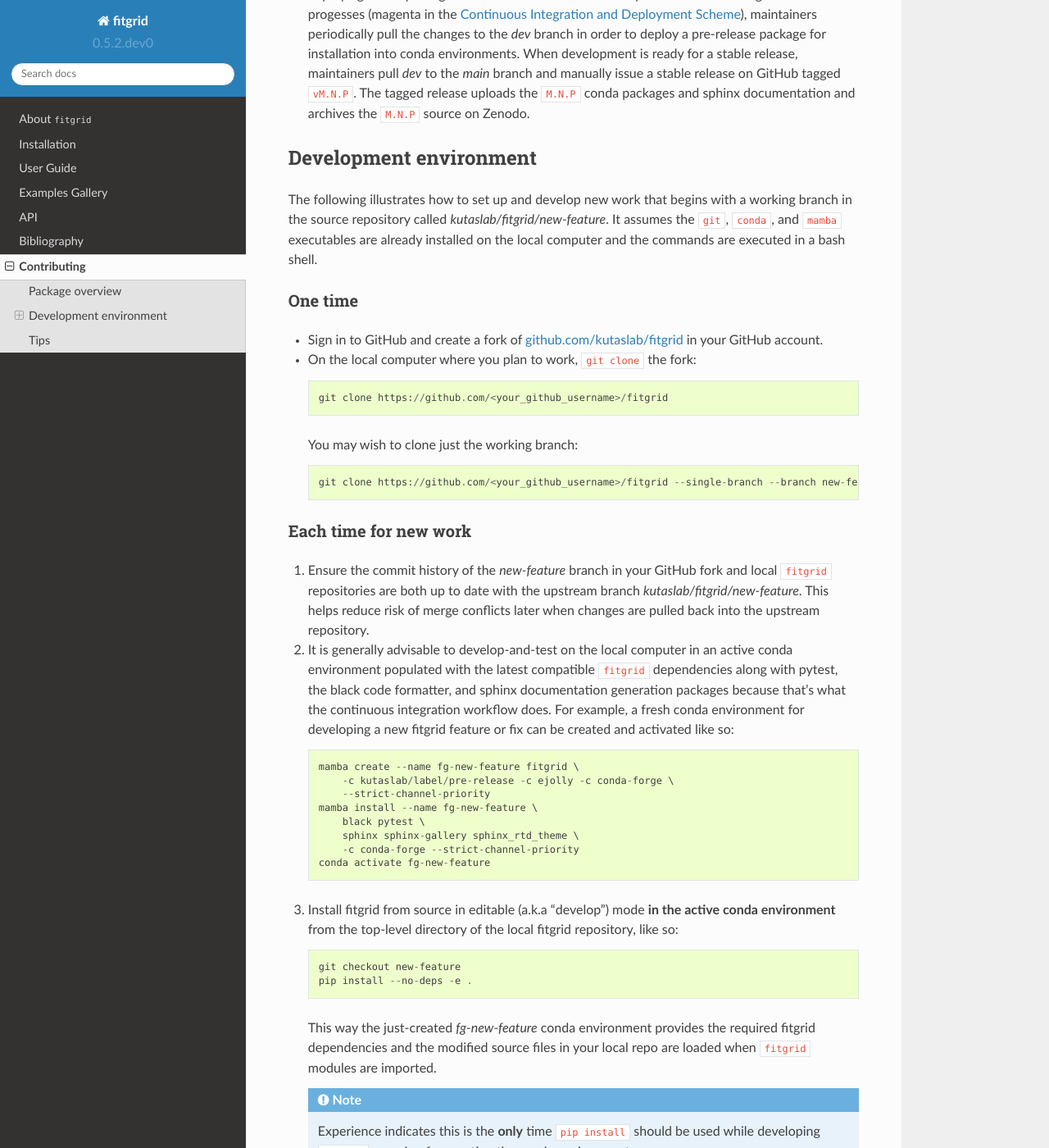
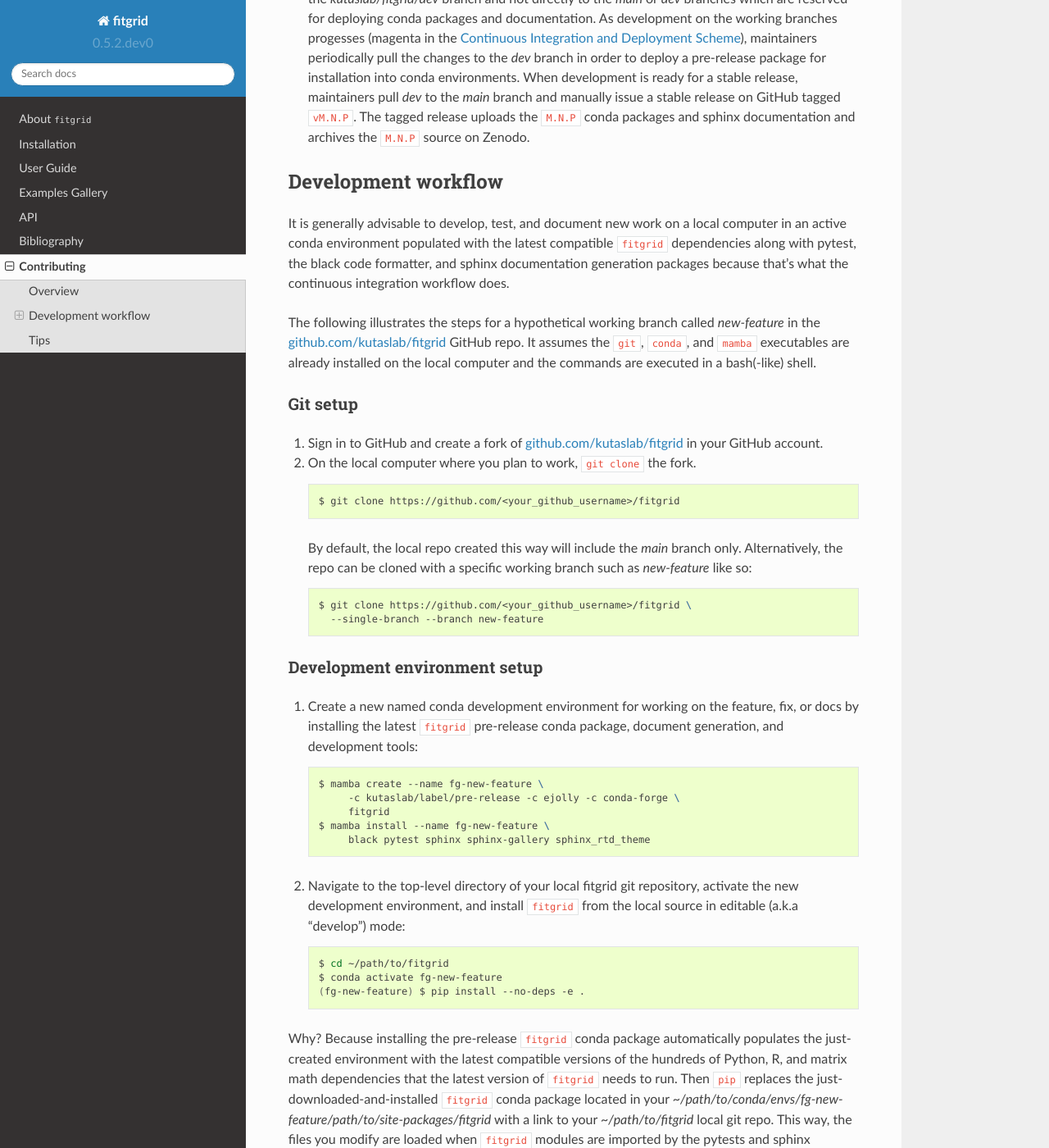
Before and after one commit to kutaslab/fitgrid, a Sphinx documentation site: the page built from docs/source/contributing.rst, in a window 1280 px wide and 1400 px high, scrolled down 2782 px. Shown: the whole window at 82% size. Built offline with Sphinx 7.4.7 and the Read the Docs theme 2.0.0, drawn with Linux system fonts in a browser that asks for light colours; pages that are not in the unit, such as notebooks, are missing from menus; some of the changed text lies outside the part shown.

Commit message:
update install/contributing docs for mamba 0.15.1

```diff
--- a/docs/source/contributing.rst
+++ b/docs/source/contributing.rst
@@ -8,14 +8,16 @@
 Field reports and ideas large and small for how to improve ``fitgrid``
 are welcome. Please post what you have in mind on GitHub in
 ``fitgrid`` `Issues <https://github.com/kutaslab/fitgrid/issues>`_ in
-accordance with the ``fitgrid`` `Code of Conduct
+accord with the `Code of Conduct
 <https://github.com/kutaslab/fitgrid/blob/main/CODE_OF_CONDUCT.md>`_
-to start a discussion of next steps and plan the approach.
+to start a discussion of next steps and plan the approach. If you
+think you have encountered a bug, please follow the bug report
+guidlines when
 
 
-================
-Package overview
-================
+========
+Overview
+========
 
 The ``fitgrid`` code is written in Python, and requires many
 open-source scientific computing packages including :std:doc:`numpy
@@ -63,9 +65,11 @@
   .. note::
      In this scheme, the stable package version ``M.N.P`` sorts higher
      than the development version ``M.N.P.devX``, for example,
-     ``0.5.1.`` > ``0.5.1.dev1`` > ``0.5.1.dev0`` > ``0.5.0``
+     ``0.5.1`` > ``0.5.1.dev1`` > ``0.5.1.dev0`` > ``0.5.0``
 
-GitHub reserved branch names and version strings: https://github.com/kutsalab/fitgrid
+GitHub reserved branches and version strings: https://github.com/kutsalab/fitgrid
+  * The `main` and `dev` branches are reserved for deploying package
+    releases, only maintainers make pull requests to these branches.
   * The branch `main` = the latest stable release, version ``M.N.P`` with tag ``vM.N.P``
   * The branch `dev` = the latest development version ``M.N.P.devX``.
   * Names and version strings for working branches other than `main`
@@ -107,44 +111,44 @@
   available online at https://kutaslab.github.io/fitgrid-dev-docs.
 
 
-The ``fitgrid`` CID is implemented in a single-pass GitHub Action
-workflow, `figrid-cid.yml
-<https://github.com/kutaslab/fitgrid/blob/main/.github/workflows/fitgrid-cid.yml>`_.
-The continuous integration workflow is triggered by push, pull request
-and manual release events on GitHub. The deploy phase selectively
-uploads the conda packages and documentation for development version
-pre-releases and stable releases. This scheme allows conda or mamba
-installation of both stable and development versions and automatically
-synchronizes the stable release version string and source code across
-the GitHub repository at `github.com/kutaslab/fitgrid
-<https://github.com/kutaslab/fitgrid>`_, the conda packages at
-`anaconda.org/kutaslab/fitgrid <https://anaconda.org>`_ , the online
-`sphinx documentation <https:kutaslab.github.io/fitgrid>`_, and the
-Zenodo source code archive at `DOI 10.5281/zenodo.3581496
-<https://doi.org/10.5281/zenodo.3581496>`_.
+Continuous Integration and Deployment (CID)
+  The ``fitgrid`` CID is implemented in a single-pass GitHub Action
+  workflow, `figrid-cid.yml
+  <https://github.com/kutaslab/fitgrid/blob/main/.github/workflows/fitgrid-cid.yml>`_.
+  The continuous integration workflow is triggered by push, pull
+  request and manual release events on GitHub. The deploy phase
+  selectively uploads the conda packages and documentation for
+  development version pre-releases and stable releases. This scheme
+  allows conda or mamba installation of both stable and development
+  versions and automatically synchronizes the stable release version
+  string and source code across the GitHub repository at
+  `github.com/kutaslab/fitgrid
+  <https://github.com/kutaslab/fitgrid>`_, the conda packages at
+  `anaconda.org/kutaslab/fitgrid <https://anaconda.org>`_ , the online
+  `sphinx documentation <https:kutaslab.github.io/fitgrid>`_, and the
+  Zenodo source code archive at `DOI 10.5281/zenodo.3581496
+  <https://doi.org/10.5281/zenodo.3581496>`_.
 
 
-.. _cid-figure:
+  .. _cid-figure:
 
-.. figure:: _static/fitgrid_cid_scheme.png
+  .. figure:: _static/fitgrid_cid_scheme.png
 
-   Continuous Integration and Deployment Scheme
+     Continuous Integration and Deployment Scheme
 
 
-Continuous Integration
-  The conda package is built from the
-  source on the triggering branch and installed into a newly created
-  conda test environment.  The pytests in `fitgrid/tests/test_*.py`
-  are run and the Sphinx html documentation is generated, including the
-  sphinx-gallery `*.py` examples, in the test environment with
-  the just-built package as installed.
+  **Continuous Integration.** The conda package is built from the source
+  on the triggering branch and installed into a newly created conda
+  test environment.  The pytests in `fitgrid/tests/test_*.py` are run
+  and the Sphinx html documentation is generated, including the
+  sphinx-gallery `*.py` examples, in the test environment with the
+  just-built package as installed.
 
-Deployment
-  If the CI passes, workflows triggered on branch `dev`
-  with version string of the form ``M.N.P.devX`` or triggered by a GitHub manual
-  releases tagged ``vM.N.P`` on branch main auto-upload the just-built conda
-  package and Sphinx documentation to the appropriate destination
-  repositories.
+  **Deployment**. If the CI passes, workflows triggered on branch `dev`
+  with version string of the form ``M.N.P.devX`` or triggered by a
+  GitHub manual releases tagged ``vM.N.P`` on branch main auto-upload
+  the just-built conda package and Sphinx documentation to the
+  appropriate destination repositories.
 
   * Pre-release: ``M.N.P.devX``
 
@@ -158,9 +162,9 @@
     * Zenodo archive DOI: `10.5281/zenodo.3581496 <https://doi.org/10.5281/zenodo.3581496>`_
 
 
-New work
+Developing new features, bug fixes, and docs
   Updates to ``fitgrid`` source and docs are committed to working
-  branches derived from the `kutaslab/fitgrid/dev` branch and not
+  branches typically derived from the `kutaslab/fitgrid/dev` branch and not
   directly to the `main` or `dev` branches which are reserved for
   deploying conda packages and documentation. As development on the
   working branches progesses (magenta in the :ref:`cid-figure`),
@@ -173,124 +177,192 @@
   archives the ``M.N.P`` source on Zenodo.
 
 
-=======================
-Development environment
-=======================
+====================
+Development workflow
+====================
 
-The following illustrates how to set up and develop new work
-that begins with a working branch in the source repository called
-`kutaslab/fitgrid/new-feature`. It assumes the ``git``, ``conda``, and
-``mamba`` executables are already installed on the local computer and
-the commands are executed in a bash shell.
+It is generally advisable to develop, test, and document new work
+on a local computer in an active conda environment populated with the
+latest compatible ``fitgrid`` dependencies along with :std:doc:`pytest
+<pytest:index>`, the :std:doc:`black <black:index>` code formatter,
+and sphinx documentation generation packages because that's what the
+continuous integration workflow does.
 
---------
-One time
---------
-
-* Sign in to GitHub and create a fork of `github.com/kutaslab/fitgrid
-  <https://github.com/kutaslab/fitgrid>`_ in your GitHub account.
-
-* On the local computer where you plan to work, ``git clone`` the fork: ::
-
-    git clone https://github.com/<your_github_username>/fitgrid
-
-  You may wish to clone just the working branch: ::
-
-    git clone https://github.com/<your_github_username>/fitgrid --single-branch --branch new-feature
+The following illustrates the steps for a hypothetical working branch
+called `new-feature` in the `github.com/kutaslab/fitgrid
+<https://github.com/kutaslab/fitgrid>`_ GitHub repo. It assumes the
+``git``, ``conda``, and ``mamba`` executables are already installed on
+the local computer and the commands are executed in a bash(-like)
+shell.
 
 
-----------------------
-Each time for new work
-----------------------
+---------
+Git setup
+---------
+
+#. Sign in to GitHub and create a fork of `github.com/kutaslab/fitgrid
+   <https://github.com/kutaslab/fitgrid>`_ in your GitHub account.
+
+#. On the local computer where you plan to work, ``git clone`` the
+   fork.
+
+   .. code-block:: bash
+
+      $ git clone https://github.com/<your_github_username>/fitgrid
+
+   By default, the local repo created this way will include the `main`
+   branch only. Alternatively, the repo can be cloned with a specific
+   working branch such as `new-feature` like so:
+
+   .. code-block:: bash
+
+      $ git clone https://github.com/<your_github_username>/fitgrid \
+        --single-branch --branch new-feature
+
+
+---------------------------------------
+Development environment setup
+---------------------------------------
+
+#. Create a new named conda development environment for working on the
+   feature, fix, or docs by installing the latest ``fitgrid``
+   pre-release conda package, document generation, and development
+   tools:
+
+   .. code-block:: bash
+
+      $ mamba create --name fg-new-feature \
+           -c kutaslab/label/pre-release -c ejolly -c conda-forge \
+           fitgrid
+      $ mamba install --name fg-new-feature \
+           black pytest sphinx sphinx-gallery sphinx_rtd_theme
+
+
+#. Navigate to the top-level directory of your local fitgrid git
+   repository, activate the new development environment, and install
+   ``fitgrid`` from the local source in editable (a.k.a "develop")
+   mode:
+
+   .. code-block:: bash
+
+      $ cd ~/path/to/fitgrid
+      $ conda activate fg-new-feature
+      (fg-new-feature) $ pip install --no-deps -e .
+
+Why? Because installing the pre-release ``fitgrid`` conda package
+automatically populates the just-created environment with the latest
+compatible versions of the hundreds of Python, R, and matrix math
+dependencies that the latest version of ``fitgrid`` needs to run. Then
+``pip`` replaces the just-downloaded-and-installed ``fitgrid`` conda
+package located in your
+`~/path/to/conda/envs/fg-new-feature/path/to/site-packages/fitgrid`
+with a link to your `~/path/to/fitgrid` local git repo. This way, the
+files you modify are loaded when ``fitgrid`` modules are imported by
+the pytests and sphinx document generators and your changes are
+version-controlled by git.
+
+.. note::
+
+   Experience indicates this is the **only** time ``pip install``
+   should be used while developing ``fitgrid`` on pain of corrupting
+   the conda environment. If you want to add other packages to the
+   development environment use ``mamba install`` or ``conda install``.
+
+
+.. _dev_doc_test:
+
+-----------------------
+Develop, test, document
+-----------------------
+
+#. Activate the `fg-new-feature` development environment.
+
+   .. code-block:: bash
+
+      $ conda activate fg-new-feature
+      (fg-new-feature) $
+
+#. Checkout the git working branch. If it doesn't exist locally,
+   ``git`` should automagically set it to track the remote working
+   branch in your GitHub fork, make sure it does.
+
+   .. code-block:: bash
+
+      $ git checkout new-feature
 
 #. Ensure the commit history of the `new-feature` branch in your
-   GitHub fork and local ``fitgrid`` repositories are both up to date with
-   the upstream branch `kutaslab/fitgrid/new-feature`. This helps
+   GitHub fork and local repo are both up to date with the branch in
+   the upstream GitHub repo `github.com/kutaslab/fitgrid
+   <https://github.com/kutaslab/fitgrid>`_ where you will make the
+   pull request (PR), i.e., `new-feature` in this example.  This helps
    reduce risk of merge conflicts later when changes are pulled back
    into the upstream repository.
 
-#. It is generally advisable to develop-and-test on the local computer
-   in an active conda environment populated with the latest compatible
-   ``fitgrid`` dependencies along with :std:doc:`pytest
-   <pytest:index>`, the :std:doc:`black <black:index>` code formatter, and
-   sphinx documentation generation packages because that's what the
-   continuous integration workflow does. For example, a fresh conda
-   environment for developing a new fitgrid feature or fix can be
-   created and activated like so: ::
+#. Make the changes to the source code .py or docs .rst.
 
-    mamba create --name fg-new-feature fitgrid \
-        -c kutaslab/label/pre-release -c ejolly -c conda-forge \
-        --strict-channel-priority
-    mamba install --name fg-new-feature \
-        black pytest \
-	sphinx sphinx-gallery sphinx_rtd_theme \
-	-c conda-forge --strict-channel-priority
-    conda activate fg-new-feature
+#. Document the .py source files with `numpy-style docstrings
+   <https://numpydoc.readthedocs.io/en/latest/format.html>`_.
 
-#. Install fitgrid from source in editable (a.k.a "develop") mode **in
-   the active conda environment** from the top-level directory of the
-   local fitgrid repository, like so: ::
+#. For new functionality add or update pytests in
+   `fitgrid/tests/test_*.py` to cover the changes.
 
-     git checkout new-feature
-     pip install --no-deps -e .
+#. If it is useful, add or update a working `.py` example in the
+   relevant `fitgrid/docs/gallery` subdirectories for display in the
+   :ref:`gallery`.
 
-   This way the just-created `fg-new-feature` conda environment
-   provides the required fitgrid dependencies and the modified source
-   files in your local repo are loaded when ``fitgrid`` modules are
-   imported.
+#. Run a code checker such as `flake8` or `pylint` on the .py files.
 
-   .. note::
+#. Navigate to the top level of the ``fitgrid`` repository, run the
+   code formatter and pytests the same way the GitHub Action CI does:
 
-      Experience indicates this is the **only** time ``pip install``
-      should be used while developing ``fitgrid`` on pain of
-      corrupting the conda environment.
+   .. code-block:: bash
 
+      (fg-new-feature) $ black -S --line-length 79 .
+      (fg-new-feature) $ pytest
 
-**Develop-and-test**
+#. When pytests pass, navigate to the top level of the ``fitgrid``
+   repository and build the sphinx documentation the same way the
+   GitHub Action CI does:
 
-#. Activate the `fg-new-feature` development environment.
+   .. code-block:: bash
 
-#. Make the changes to the source code and write pytests
-   to cover any new functionality in the local source repo
-   `fitgrid/tests/test_*.py`.
+      (fg-new-feature) $ make -C docs clean; make -C docs html
 
-#. Navigate to the top level of the ``fitgrid`` repository, run the code formatter and
-   pytests. ::
+   Monitor the docs building for errors and warnings, then open the
+   local file `~/path/to/fitgrid/docs/build/html/index.html` in your
+   web browser and visually verify that the .rst docs and
+   sphinx-gallery ``*.py`` Python examples in the subdirectories of
+   `~/path/to/fitgrid/docs/source/gallery` produce the expected
+   results and figures.
 
-     black -S --line-length 79 .
-     pytest
-
-#. When pytests pass, generate the documentation and verify that the
-   sphinx-gallery ``*.py`` Python examples in the subdirectories
-   of `fitgrid/docs/source/gallery` in the local source repository all
-   run with the expected results and figures::
-
-    make -C docs clean; make -C docs html
+-------------------
+Pull requests (PRs)
+-------------------
 
 #. When pytests pass and documentation builds locally, commit the
-   changes on branch `fg-feature` and push the working branch to your
+   changes on branch `new-feature` and push the working branch to your
    forked ``fitgrid`` repository on GitHub.
 
-#. Sign in to GitHub, navigate to the fork's Action tab and verify
-   that the push on branch `fg-feature` triggered a github CI Action
+#. Sign in to GitHub, navigate to your fork's Action tab and verify
+   that the push on branch `new-feature` triggered an Action
    workflow that runs without error.
 
 #. If the workflow fails, inspect the Action log, diagnose the
-   problem, fix it in the local repo, commit the changes, and push them
-   to the forked repository.
+   problem, go back to :ref:`dev_doc_test`, fix the problem in the
+   local repo, commit the changes, and push them to the forked
+   repository.
 
-#. When the CI workflow for branch `fg-feature` passes in the forked
-   repository, make a pull request back to the upstream working
-   branch `kutaslab/fitgrid/fg-feature`.
+#. When the CI workflow for branch `new-feature` passes in the forked
+   repository, make a pull request back to the upstream working branch.
 
 
 ====
 Tips
 ====
 
-* Run ``conda list fitgrid`` to confirm it is correctly installed from
-  source in development mode in the active environment. The result
-  should look something like this:
+* Run ``conda list fitgrid`` to confirm it is installed in editable
+  mode in the active development environment. It should look something
+  like this:
 
   .. code-block:: bash
 
@@ -302,14 +374,14 @@
 
 
   Check that Version matches the version string in
-  `fitgrid/__init__.py` in your local source and the conda Channel
-  is `<develop>`.
+  `fitgrid/__init__.py` in your local source git repo and the conda
+  Channel is `<develop>`.
 
 * If you plan to use :std:doc:`Jupyter <jupyter:index>` or
   :std:doc:`JupyterLab <jupyterlab:index>` to develop code or
-  documentation examples things may go more smoothly if you conda or
-  mamba install the package directly into the conda enviroment where
-  you are developing fitgrid.
+  documentation examples things may go more smoothly if you ``mamba
+  install`` or ``conda install`` the package into the development
+  enviroment where you are working on ``fitgrid``.
 
 * If working in a Jupyter notebook, you can use
   :py:func:`importlib.reload` to load modified source code between
```
Also changed, not shown: docs/source/installation.rst (+49 -40 lines), 1 other file.
